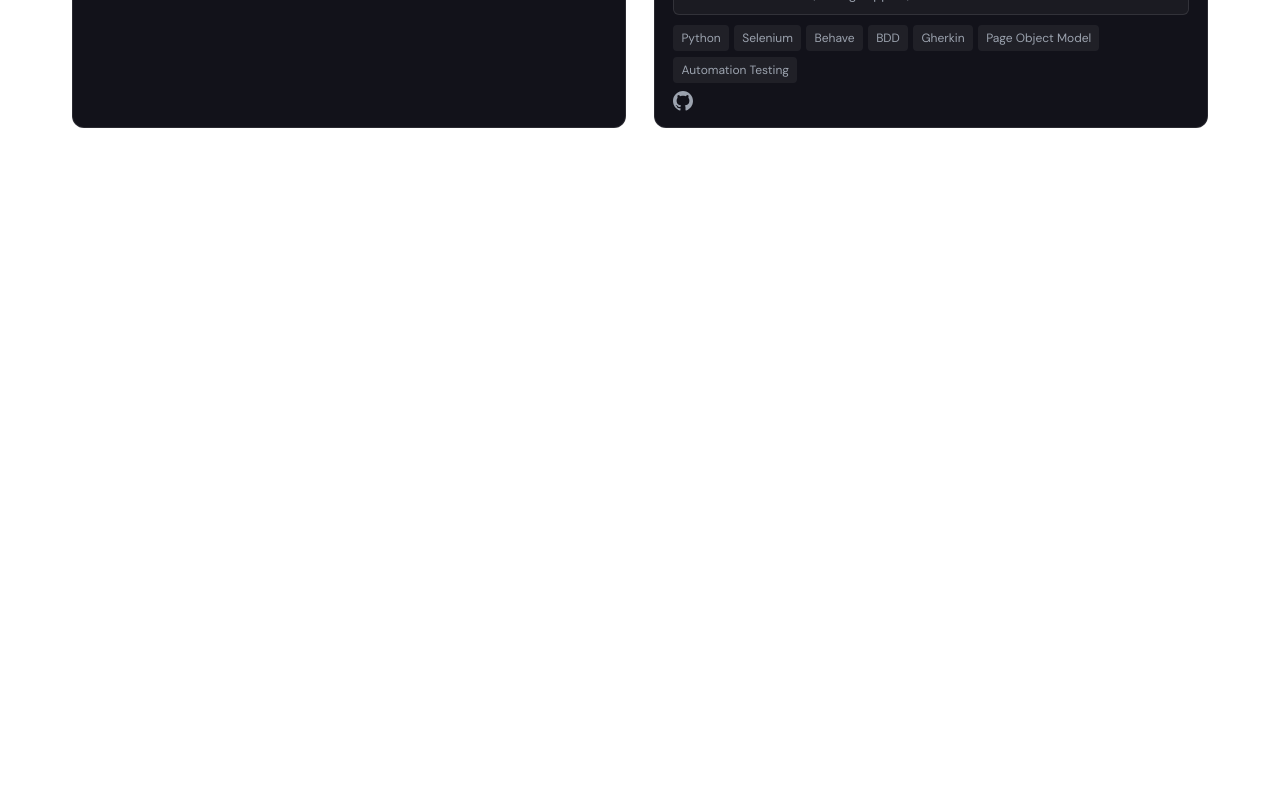
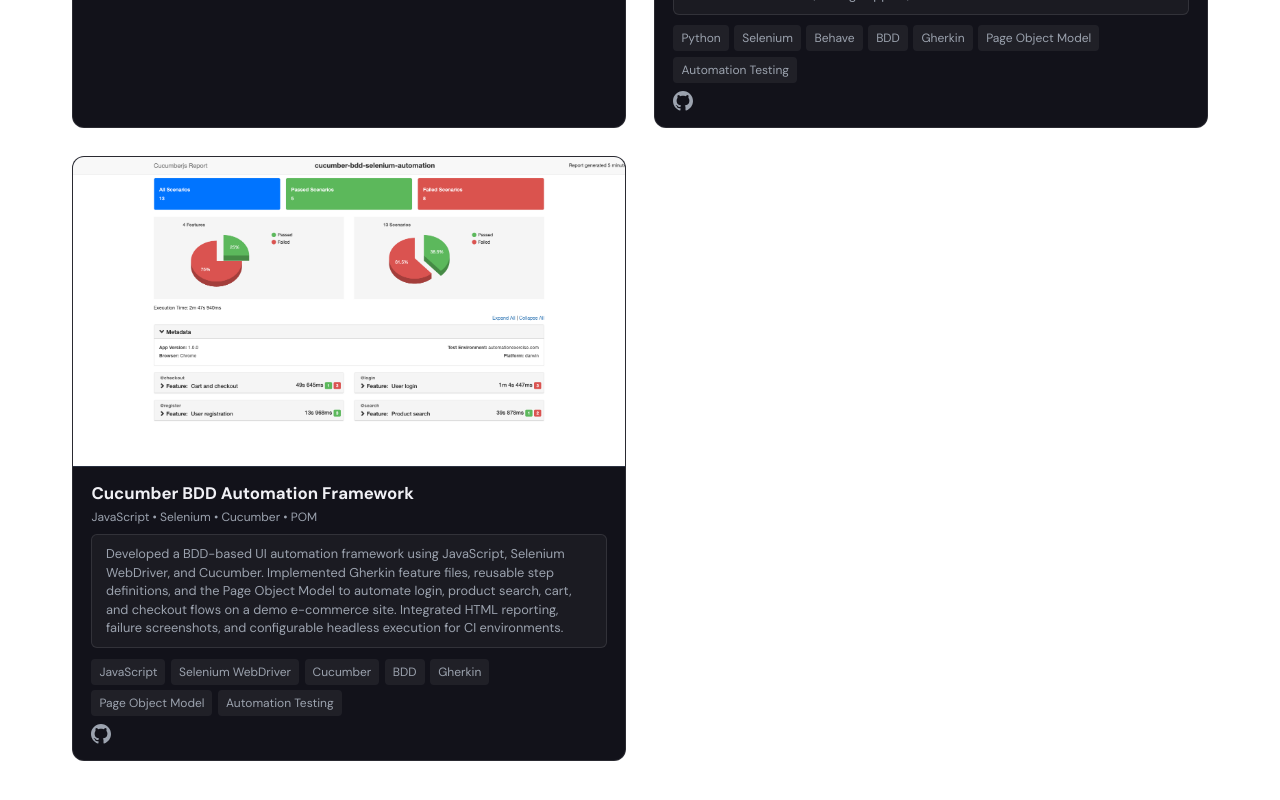
Before and after one commit to mojsun/QA-Portfolio-, a React (Vite) app: page /qa in a window 1280 px wide. Shown: the part 1283-2083 px from the top of the page. Before the commit the page ends 1475 px from the top, so only its background shows below. Built offline with nearby package versions, Linux system fonts and the light colour scheme.

Commit message:
adding cucumber and javascript  bdd automation framework project

```diff
--- a/src/data/qaProjects.js
+++ b/src/data/qaProjects.js
@@ -47,4 +47,23 @@ export const QA_PROJECTS = [
     imageUrl: "/screencapture-framework-reports-behave-report-html.png",
     external: null,
   },
+  {
+    id: "cucumber-js-selenium",
+    title: "Cucumber BDD Automation Framework",
+    tagline: "JavaScript • Selenium • Cucumber • POM",
+    desc: "Developed a BDD-based UI automation framework using JavaScript, Selenium WebDriver, and Cucumber. Implemented Gherkin feature files, reusable step definitions, and the Page Object Model to automate login, product search, cart, and checkout flows on a demo e-commerce site. Integrated HTML reporting, failure screenshots, and configurable headless execution for CI environments.",
+    techs: [
+      "JavaScript",
+      "Selenium WebDriver",
+      "Cucumber",
+      "BDD",
+      "Gherkin",
+      "Page Object Model",
+      "Automation Testing",
+    ],
+    github:
+      "https://github.com/mojsun/Cucumber-BDD-Automation-Framework-JavaScript-Selenium",
+    imageUrl: "/Cucumber-report-html.png",
+    external: null,
+  },
 ];
```
Also changed, not shown: public/Cucumber-report-html.png (added).
